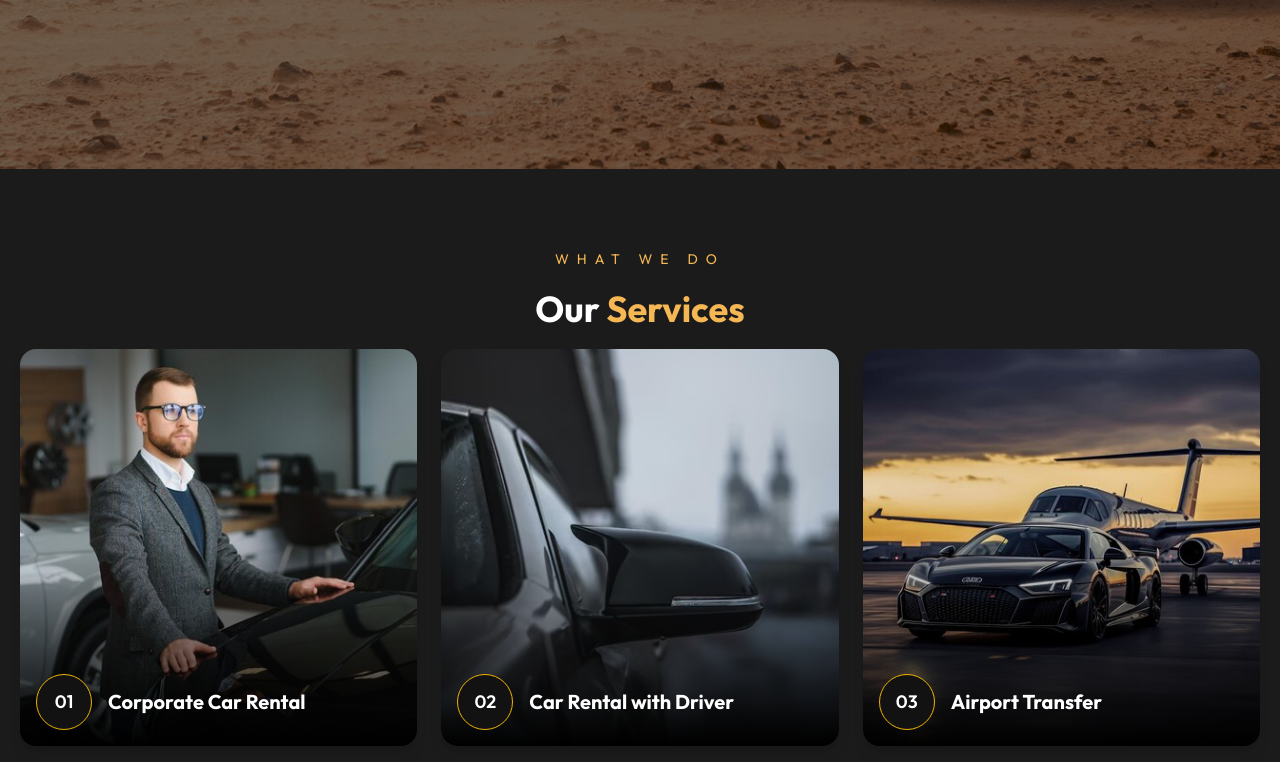
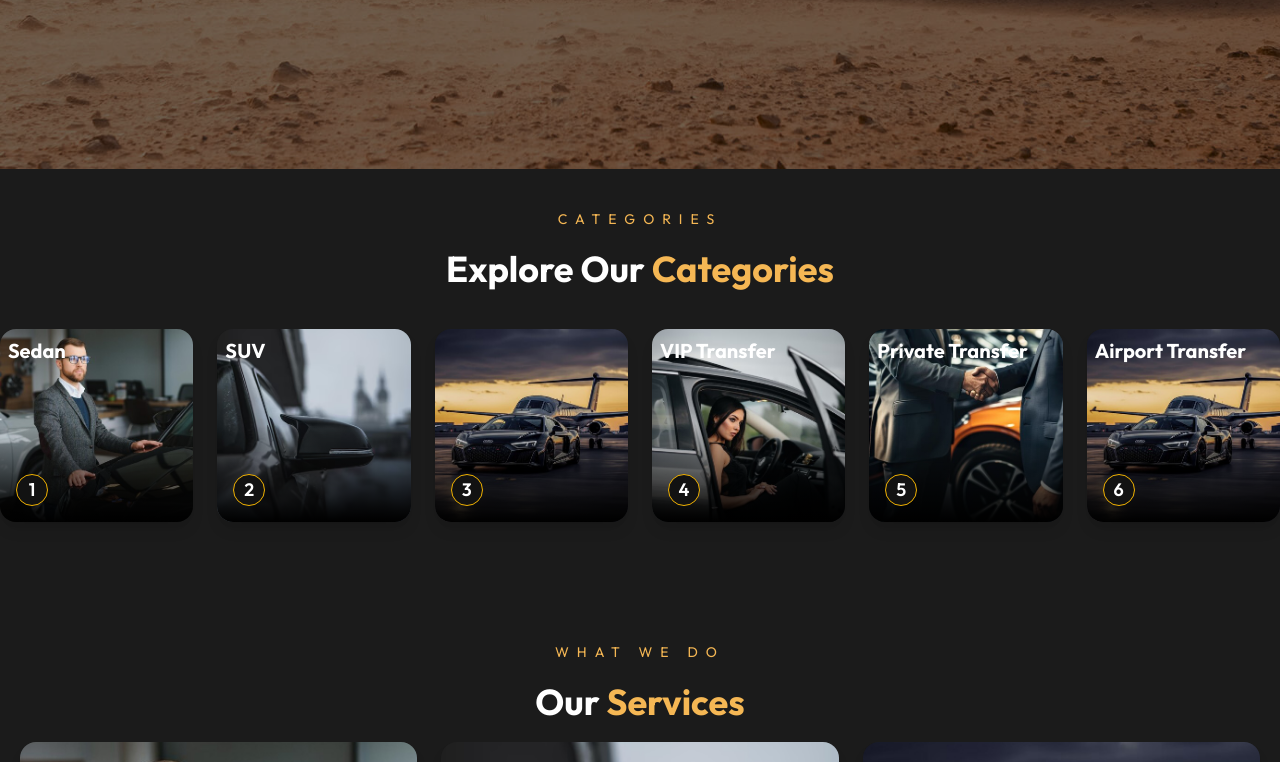
Before and after one commit to twahidulislamdev/go-ride, a React (Vite) app: page / in a window 1280 px wide. Shown: the part 631-1393 px from the top of the page. Built offline with nearby package versions, Linux system fonts and the light colour scheme.

Commit message:
Refactor layout components for improved structure; add Categories and CategoriesCard components

```diff
--- /dev/null
+++ b/src/components/CategoriesCard.jsx
@@ -0,0 +1,23 @@
+import React from "react";
+
+const CategoriesCard = ({ id, title, img }) => {
+  return (
+    <div className="relative bg-[#1c1c1c] rounded-2xl overflow-hidden shadow-lg hover:scale-[1.02] transition-all duration-300">
+      {/* Image */}
+      <img src={img} alt={title} className="w-full h-full object-cover" />
+
+      {/* Overlay */}
+      <div className="absolute inset-0 bg-gradient-to-t from-black via-transparent to-transparent"></div>
+
+      {/* Content */}
+      <div className="absolute bottom-4 left-4 flex items-center gap-4">
+        <div className="bg-[#121212] text-white text-lg font-semibold border border-yellow-500 rounded-full w-8 h-8 flex items-center justify-center">
+          {id}
+        </div>
+      </div>
+      <h3 className="absolute top-2 left-2 text-white text-xl font-bold z-10">{title}</h3>
+    </div>
+  );
+};
+
+export default CategoriesCard;
--- a/src/components/layouts/Banner.jsx
+++ b/src/components/layouts/Banner.jsx
@@ -5,7 +5,7 @@ import Container from "../Container";
 const Banner = () => {
   return (
     <div
-      className="w-full px-2 relative h-[380px] lg:h-screen bg-cover bg-center bg-no-repeat flex items-center justify-center"
+      className="w-full px-2 relative h-[370px] lg:h-screen bg-cover bg-center bg-no-repeat flex items-center justify-center"
       style={{ backgroundImage: `url(${BankgroundOne})` }}
     >
       {/* Overlay */}
--- /dev/null
+++ b/src/components/layouts/Categories.jsx
@@ -0,0 +1,48 @@
+import React from "react";
+import Container from "../Container";
+
+//  Import images
+import serviceOne from "../../assets/serviceOne.jpg";
+import serviceTwo from "../../assets/serviceTwo.jpg";
+import serviceThree from "../../assets/serviceThree.jpg";
+import serviceFour from "../../assets/serviceFour.jpg";
+import serviceFive from "../../assets/serviceFive.jpg";
+import CategoriesCard from "../CategoriesCard";
+
+const Categories = () => {
+  const category = [
+    { id: "1", title: "Sedan", img: serviceOne },
+    { id: "2", title: "SUV", img: serviceTwo },
+    { id: "3", title: "", img: serviceThree },
+    { id: "4", title: "VIP Transfer", img: serviceFour },
+    { id: "5", title: "Private Transfer", img: serviceFive },
+    { id: "6", title: "Airport Transfer", img: serviceThree },
+  ];
+  return (
+    <>
+      <div className="pt-10 pb-10 relative flex flex-col items-center justify-center bg-secondaryColor">
+        <h6 className="text-sm text-mainColor tracking-[8px] text-center">
+          CATEGORIES
+        </h6>
+        <h3 className="text-4xl font-bold text-white pt-5 text-center">
+          Explore Our <span className="text-mainColor">Categories</span>
+        </h3>
+        {/* Categories Grid */}
+        <Container className={"mt-10"}>
+          <div className="grid grid-cols-2 md:grid-cols-3 lg:grid-cols-6 gap-6">
+            {category.map((item) => (
+              <CategoriesCard
+                key={item.id}
+                id={item.id}
+                title={item.title}
+                img={item.img}
+              />
+            ))}
+          </div>
+        </Container>
+      </div>
+    </>
+  );
+};
+
+export default Categories;
--- a/src/components/layouts/Service.jsx
+++ b/src/components/layouts/Service.jsx
@@ -3,14 +3,14 @@ import Slider from "react-slick";
 import ServiceCard from "../ServiceCard";
 import Container from "../Container";
 
-// ✅ Import images
+//  Import images
 import serviceOne from "../../assets/serviceOne.jpg";
 import serviceTwo from "../../assets/serviceTwo.jpg";
 import serviceThree from "../../assets/serviceThree.jpg";
 import serviceFour from "../../assets/serviceFour.jpg";
 import serviceFive from "../../assets/serviceFive.jpg";
 
-// ✅ Import slick CSS
+//  Import slick CSS
 import "slick-carousel/slick/slick.css";
 import "slick-carousel/slick/slick-theme.css";
 
--- a/src/components/pages/Home.jsx
+++ b/src/components/pages/Home.jsx
@@ -1,16 +1,18 @@
-import React from 'react'
-import Banner from '../layouts/Banner'
-import Service from '../layouts/Service'
-import LuxuryCar from '../layouts/LuxuryCar'
+import React from "react";
+import Banner from "../layouts/Banner";
+import Service from "../layouts/Service";
+import LuxuryCar from "../layouts/LuxuryCar";
+import Categories from "../layouts/Categories";
 
 const Home = () => {
   return (
     <>
-      <Banner/>
-      <Service/>
-      <LuxuryCar/>
+      <Banner />
+      <Categories />
+      <Service />
+      <LuxuryCar />
     </>
-  )
-}
+  );
+};
 
-export default Home
+export default Home;
```
